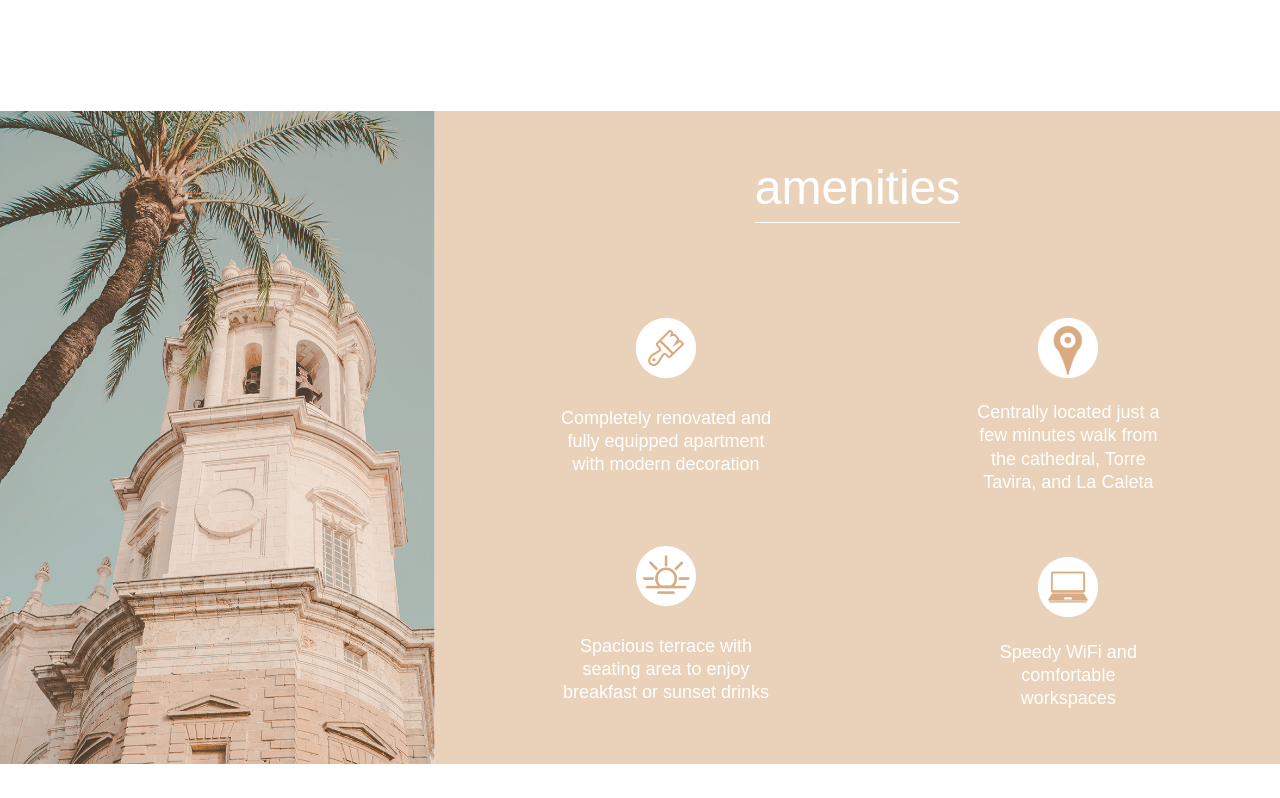
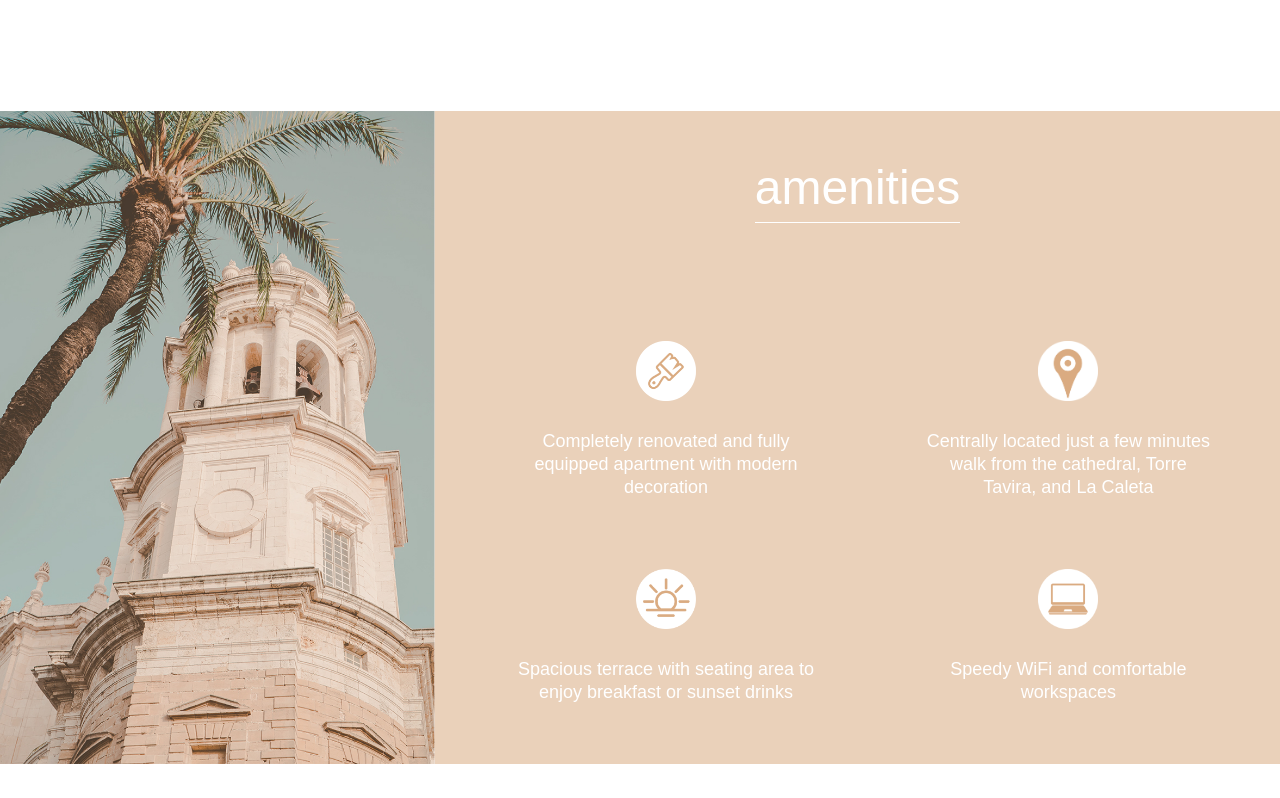
Before and after one commit to sdexter91/atico-del-vigia, a plain HTML site: page index.html in a window 1280 px wide. Shown: the part 1992-2790 px from the top of the page. Drawn offline with nearby package versions, Linux system fonts and the light colour scheme; a web font is replaced by a local one.

Commit message:
desktop spacing fix

```diff
--- a/css/main.css
+++ b/css/main.css
@@ -621,7 +621,7 @@ textarea {
    }
 
    .amenities .amenity {
-    width: 70%;
+    width: 78%;
    }
 
   /* Testimonials Area */
@@ -656,7 +656,7 @@ textarea {
 /*Desktop styles here*/
 
   /* Header */
-  header {
+   header {
     padding: 0 0 750px 0;
    }
 
@@ -718,7 +718,7 @@ textarea {
    }
 
    .amenities .amenity {
-    width: 50%;
+    width: 75%;
    }
 
    .amenities .amenity p {
```
